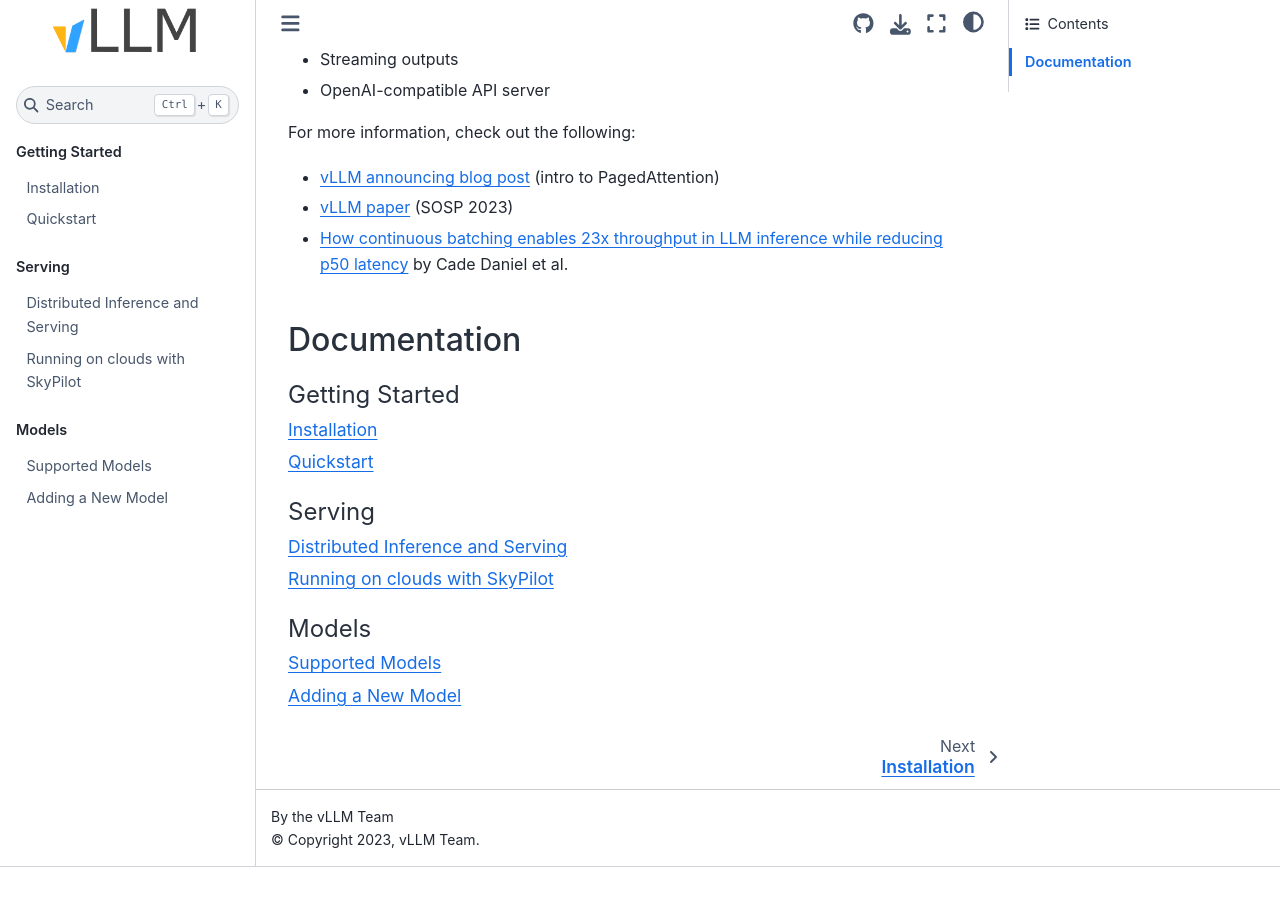
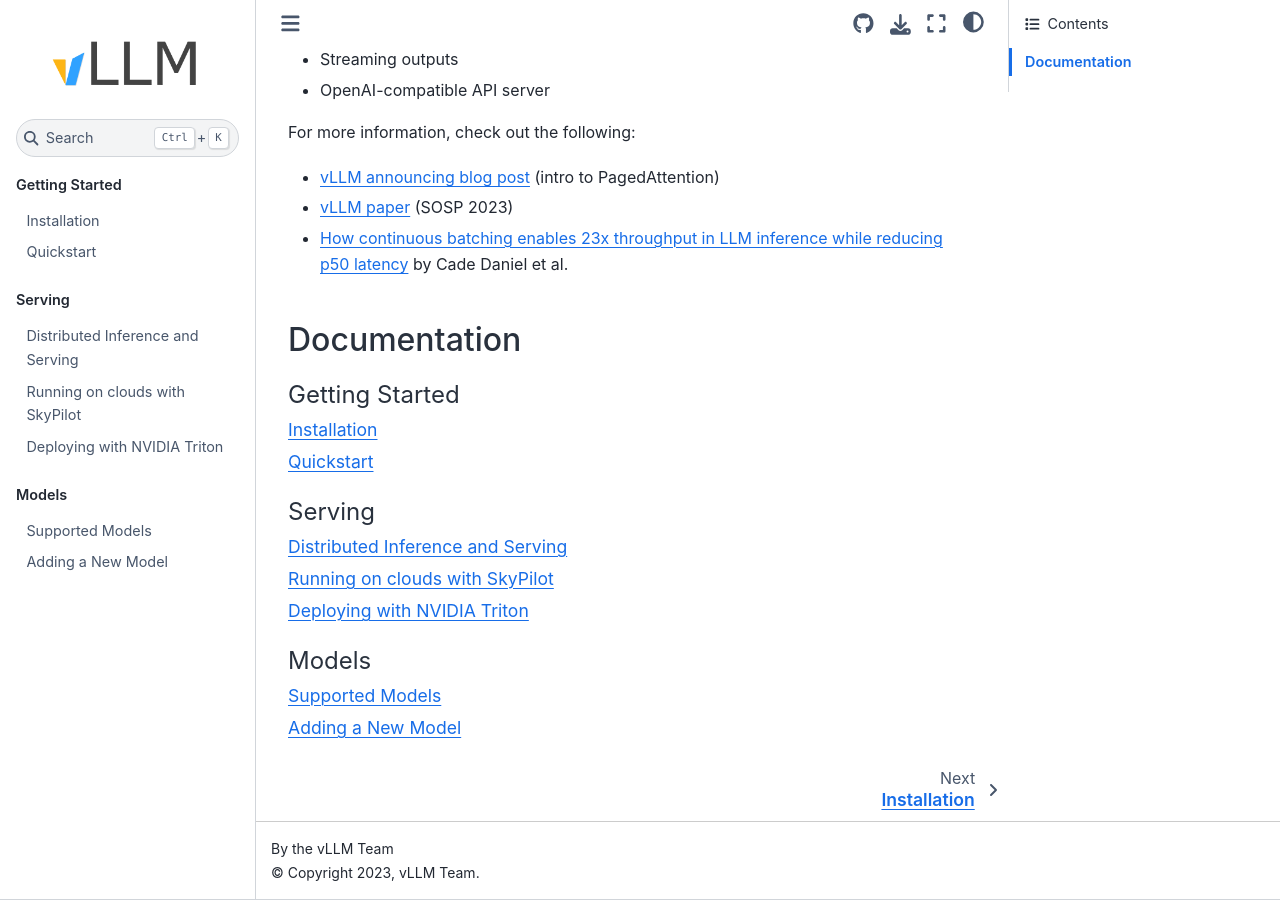
Before and after one commit to shaojiewang/vllm-rocm, a Sphinx documentation site: the page built from docs/source/index.rst, in a window 1280 px wide and 900 px high, scrolled down 711 px. Built offline with Sphinx 7.4.7 and the Sphinx Book theme 1.1.4, drawn with Linux system fonts in a browser that asks for light colours; before the commit the page ends 1578 px from its top, so only the background shows below that.

Commit message:
Add documentation to Triton server tutorial (#983)

```diff
--- a/docs/source/index.rst
+++ b/docs/source/index.rst
@@ -64,6 +64,7 @@
 
    serving/distributed_serving
    serving/run_on_sky
+   serving/deploying_with_triton
 
 .. toctree::
    :maxdepth: 1
--- /dev/null
+++ b/docs/source/serving/deploying_with_triton.rst
@@ -0,0 +1,6 @@
+.. _deploying_with_triton:
+
+Deploying with NVIDIA Triton
+============================
+
+The `Triton Inference Server <https://github.com/triton-inference-server>`_ hosts a tutorial demonstrating how to quickly deploy a simple `facebook/opt-125m <https://huggingface.co/facebook/opt-125m>`_ model using vLLM. Please see `Deploying a vLLM model in Triton <https://github.com/triton-inference-server/tutorials/blob/main/Quick_Deploy/vLLM/README.md#deploying-a-vllm-model-in-triton>`_ for more details.
```
